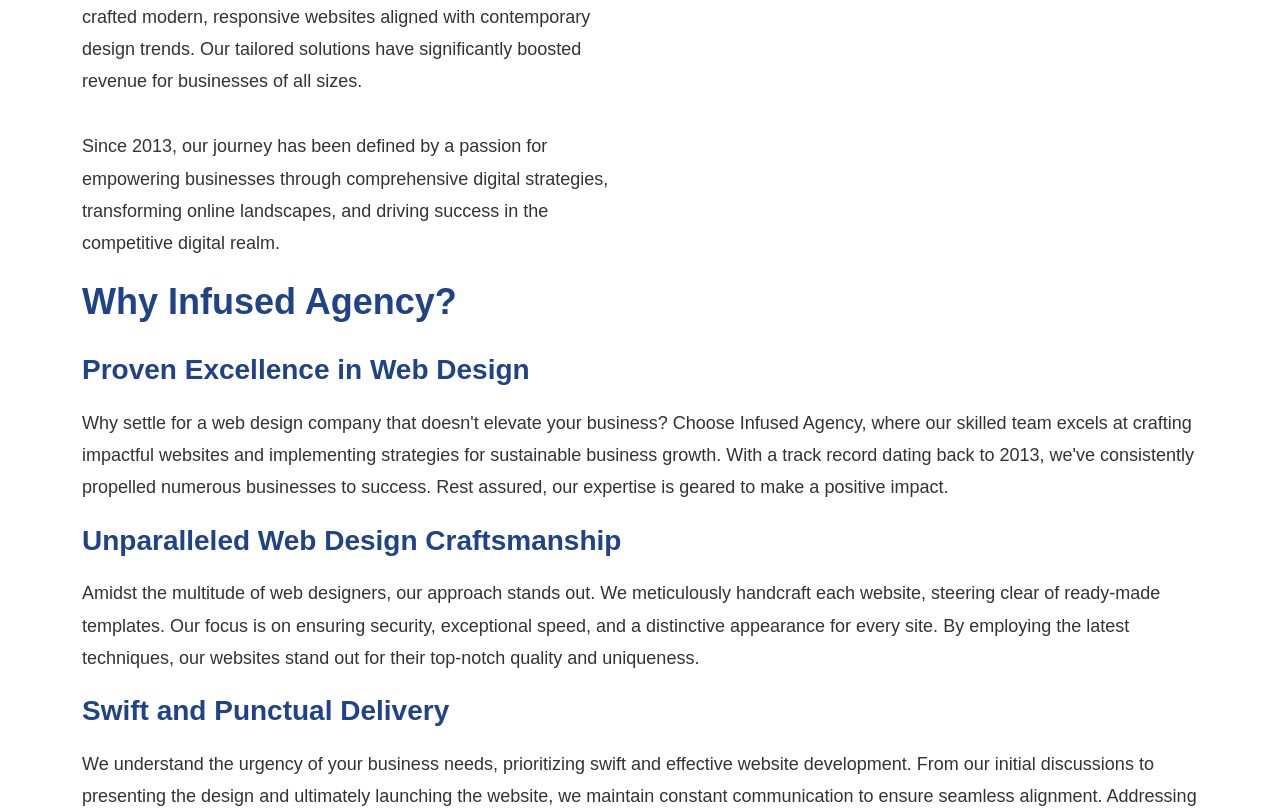
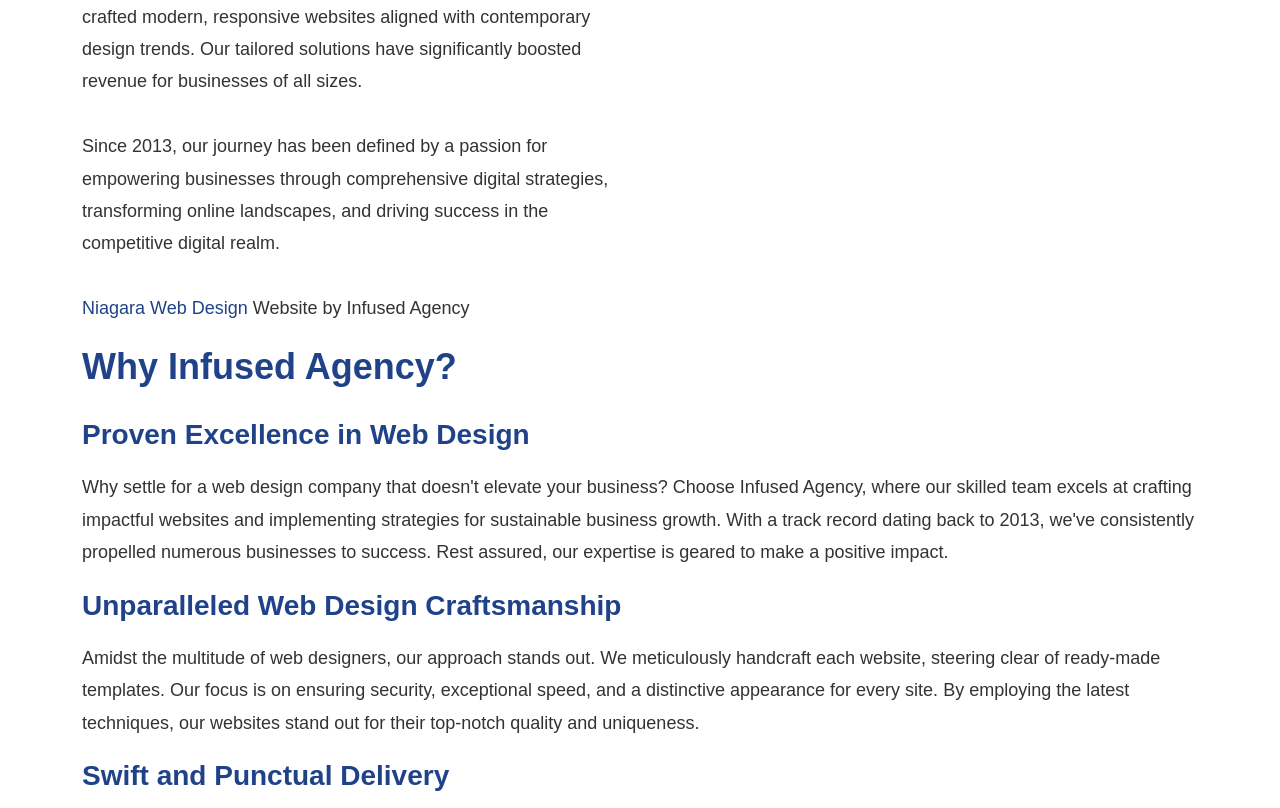
Before and after one commit to lincolnmedweb/lincolnmed, a Next.js app: page /infused-agency in a window 1280 px wide. Shown: the part 1108-1916 px from the top of the page. Built offline with nearby package versions, Linux system fonts and the light colour scheme.

Commit message:
Add backlink

```diff
--- a/pages/infused-agency.tsx
+++ b/pages/infused-agency.tsx
@@ -41,6 +41,12 @@
                 Since 2013, our journey has been defined by a passion for empowering businesses through comprehensive
                 digital strategies, transforming online landscapes, and driving success in the competitive digital
                 realm.
+                <br />
+                <br />
+                <a href="https://infused.agency" target="_blank">
+                  Niagara Web Design
+                </a>{" "}
+                Website by Infused Agency
               </p>
             </Col>
             <Col lg="6">
```
